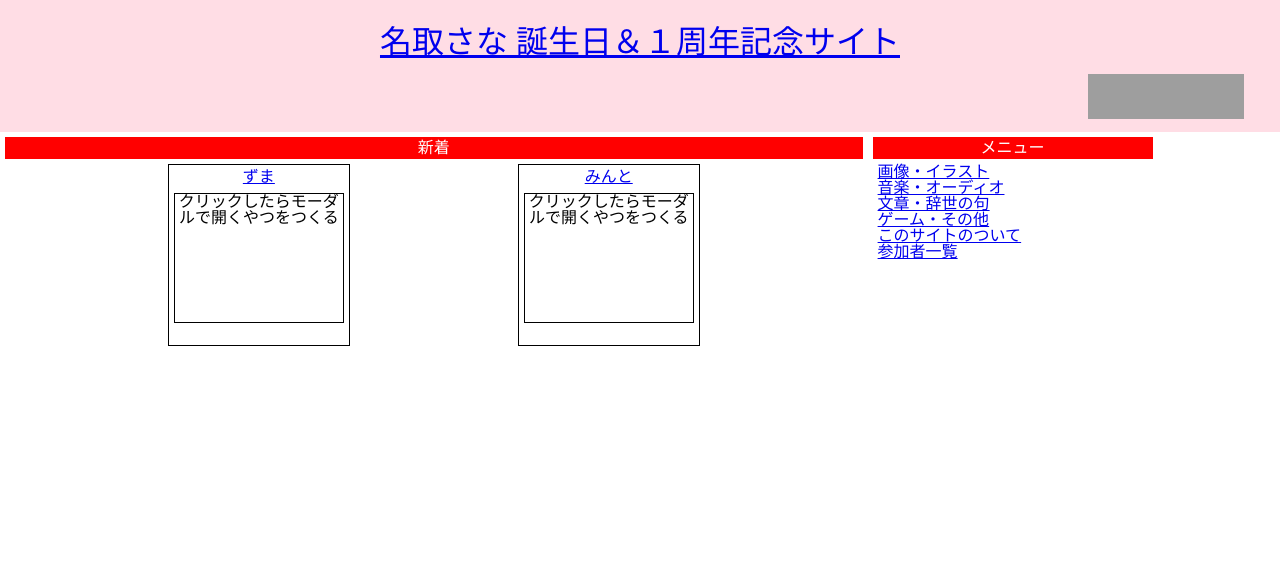
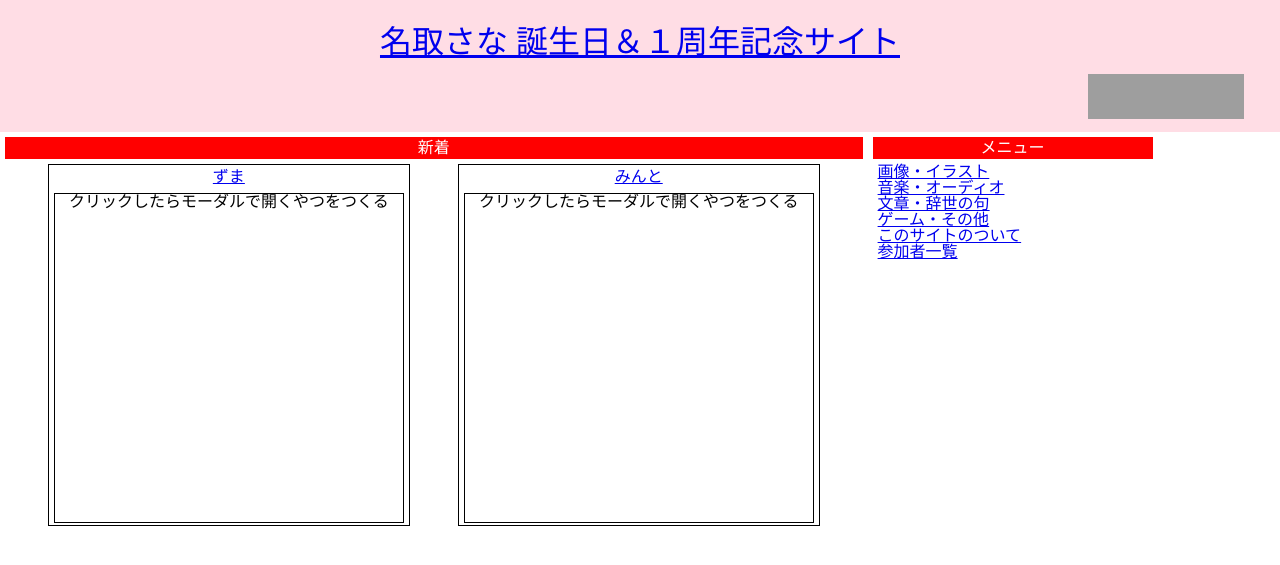
Before and after one commit to sana-nantori-1st-anniversary/sana-nantori-1st-anniversary.github.io, a Jekyll site: the page built from text.html, in a window 1280 px wide. Shown: the top 565 px of the page. Built offline with Jekyll 4.4.1, drawn with Linux system fonts in a browser that asks for light colours; nearby versions of some CDN libraries; library files that are not in the unit come from our copies; grey boxes are pictures that could not be loaded.

Commit message:
feat: card の表示を大きくした

```diff
--- a/_sass/main.scss
+++ b/_sass/main.scss
@@ -38,12 +38,13 @@
   @extend %content;
   //background: #ff88ff;
   border: 1px solid;
-  height: 180px;
-  width: 180px;
+  height: 360px;
+  width: 360px;
   text-align: center;
 }
 
 .content-header {
+  display: block;
   padding: 0.2em 0;
 }
 
@@ -52,13 +53,13 @@
 
 .content--image {
   background-color: lightgray;
-  max-height: 130px;
-  max-width: 170px;
+  max-height: 328px;
+  max-width: 338px;
 }
 
 .content--text {
   //background-color: skyblue;
   border: 1px solid;
-  height: 128px;
-  width: 168px;
+  height: 328px;
+  width: 348px;
 }
```
